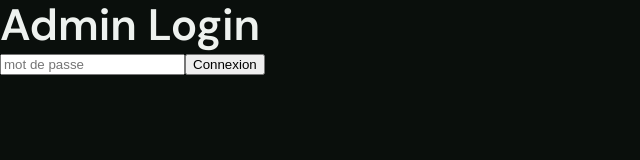
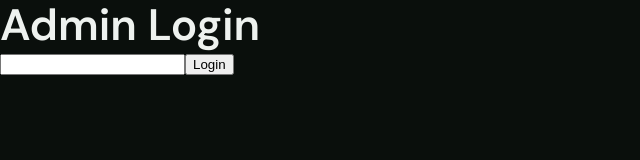
Before and after one commit to azizchebbi05-netizen/pitchlegend, a React (Vite) app: page / in a window 1280 px wide. Shown: the top 160 px of the page, without its empty margins (0-640 px from the left). Built offline with nearby package versions, Linux system fonts and the light colour scheme.

Commit message:
fix Login import

```diff
--- a/src/components/Login.jsx
+++ b/src/components/Login.jsx
@@ -1,14 +1,7 @@
 import { useState } from "react";
+
 export default function Login({ onLogin }) {
   const [password, setPassword] = useState("");
-
-  const handleLogin = () => {
-    if (password === "1234") {
-      onLogin(true);
-    } else {
-      alert("Mot de passe incorrect");
-    }
-  };
 
   return (
     <div>
@@ -16,12 +9,13 @@ export default function Login({ onLogin }) {
 
       <input
         type="password"
-        placeholder="mot de passe"
         value={password}
         onChange={(e) => setPassword(e.target.value)}
       />
 
-      <button onClick={handleLogin}>Connexion</button>
+      <button onClick={() => onLogin(password === "1234")}>
+        Login
+      </button>
     </div>
   );
 }
```
